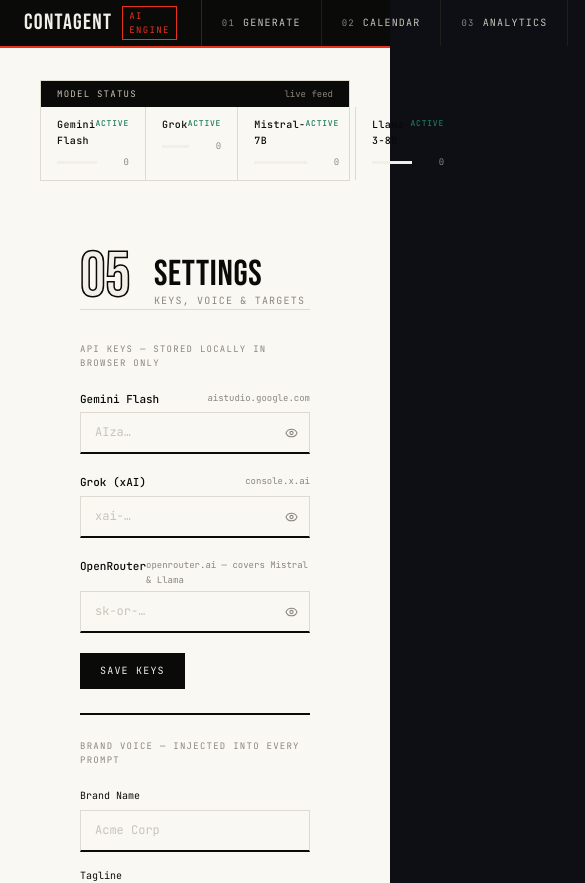
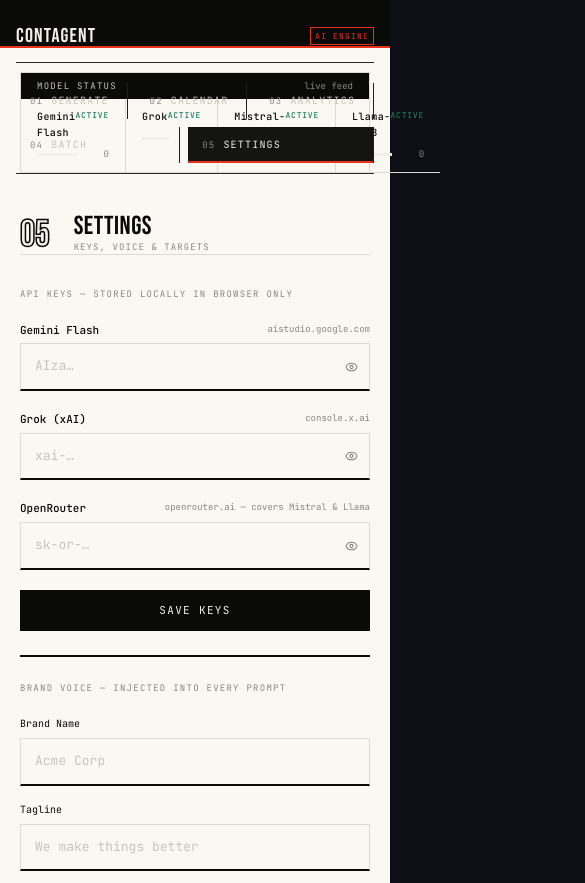
Before and after one commit to Mad-iii/Contagent, a React (Vite) app: page /settings in a window 390 px wide. Shown: the top 883 px of the page, 585 px wide, since content can reach past the window. Built offline with nearby package versions, Linux system fonts and the light colour scheme.

Commit message:
Made Optimised For Mobile

```diff
--- a/src/App.jsx
+++ b/src/App.jsx
@@ -13,7 +13,7 @@
 
 function SettingsPage() {
   return (
-    <div style={{ padding: '40px', maxWidth: 640 }}>
+    <div className="settings-page">
       <div className="section-header" style={{ padding: 0, marginBottom: 32 }}>
         <div style={{ display: 'flex', alignItems: 'flex-end', gap: 12 }}>
           <span className="section-number">05</span>
@@ -36,7 +36,7 @@
   return (
     <div className="page-shell">
       <Header />
-      <main style={{ flex: 1, padding: '32px 40px' }}>
+      <main className="app-main">
         <QuotaWarning />
         <ModelStatusBar />
         <div style={{ marginTop: 24 }}>{children}</div>
--- a/src/index.css
+++ b/src/index.css
@@ -428,6 +428,139 @@
 .fade-up { animation: fadeUp 0.3s ease both; }
 .fade-up-1 { animation-delay: 0.05s; }
 .fade-up-2 { animation-delay: 0.10s; }
+
+/* Responsive limits */
+.app-main {
+  flex: 1;
+  padding: 32px 40px;
+}
+
+.settings-page {
+  padding: 40px;
+  max-width: 640px;
+  margin: 0 auto;
+}
+
+@media (max-width: 900px) {
+  .topbar {
+    flex-wrap: wrap;
+    gap: 10px;
+    padding: 10px 16px;
+  }
+
+  .topbar-brand {
+    border-right: none;
+    border-bottom: 1px solid #2a2a28;
+    width: 100%;
+    padding: 10px 0;
+    justify-content: space-between;
+  }
+
+  .topbar-nav {
+    flex: 1 1 100%;
+    flex-wrap: wrap;
+    gap: 8px;
+    overflow-x: auto;
+    padding: 10px 0;
+    border-bottom: 1px solid #2a2a28;
+  }
+
+  .topbar-nav-item {
+    padding: 10px 14px;
+    min-width: 100px;
+  }
+
+  .topbar-status {
+    display: none;
+  }
+
+  .section-header {
+    flex-direction: column;
+    align-items: flex-start;
+    padding: 24px 0 0;
+    margin-bottom: 24px;
+  }
+
+  .section-number {
+    font-size: 48px;
+  }
+
+  .section-title {
+    font-size: 30px;
+  }
+
+  main,
+  .app-main {
+    padding: 24px 20px;
+  }
+
+  .output-body {
+    min-height: 220px;
+    max-height: 360px;
+  }
+
+  .model-row {
+    flex-direction: column;
+  }
+
+  .model-cell {
+    width: 100%;
+    border-right: none;
+    border-bottom: 1px solid var(--border-soft);
+  }
+
+  .settings-page {
+    padding: 24px 0;
+    width: 100%;
+  }
+}
+
+@media (max-width: 600px) {
+  body {
+    font-size: 14px;
+  }
+
+  .topbar-brand-name {
+    font-size: 20px;
+  }
+
+  .topbar-brand-pill {
+    font-size: 8px;
+    padding: 2px 4px;
+  }
+
+  .topbar-nav-item {
+    flex: 1 1 auto;
+    min-width: auto;
+  }
+
+  .section-number {
+    font-size: 38px;
+  }
+
+  .section-title {
+    font-size: 26px;
+  }
+
+  .section-sub {
+    font-size: 9px;
+  }
+
+  .btn {
+    width: 100%;
+    padding: 12px 14px;
+    font-size: 11px;
+  }
+
+  .input {
+    padding: 12px 14px;
+    font-size: 13px;
+  }
+
+  .settings-page {
+    padding: 16px 0;
+  }
+}
 .fade-up-3 { animation-delay: 0.15s; }
 .fade-up-4 { animation-delay: 0.20s; }
 .fade-up-5 { animation-delay: 0.25s; }
```
Also changed, not shown: 1 other file (tests, documents, lock files or other folders).
